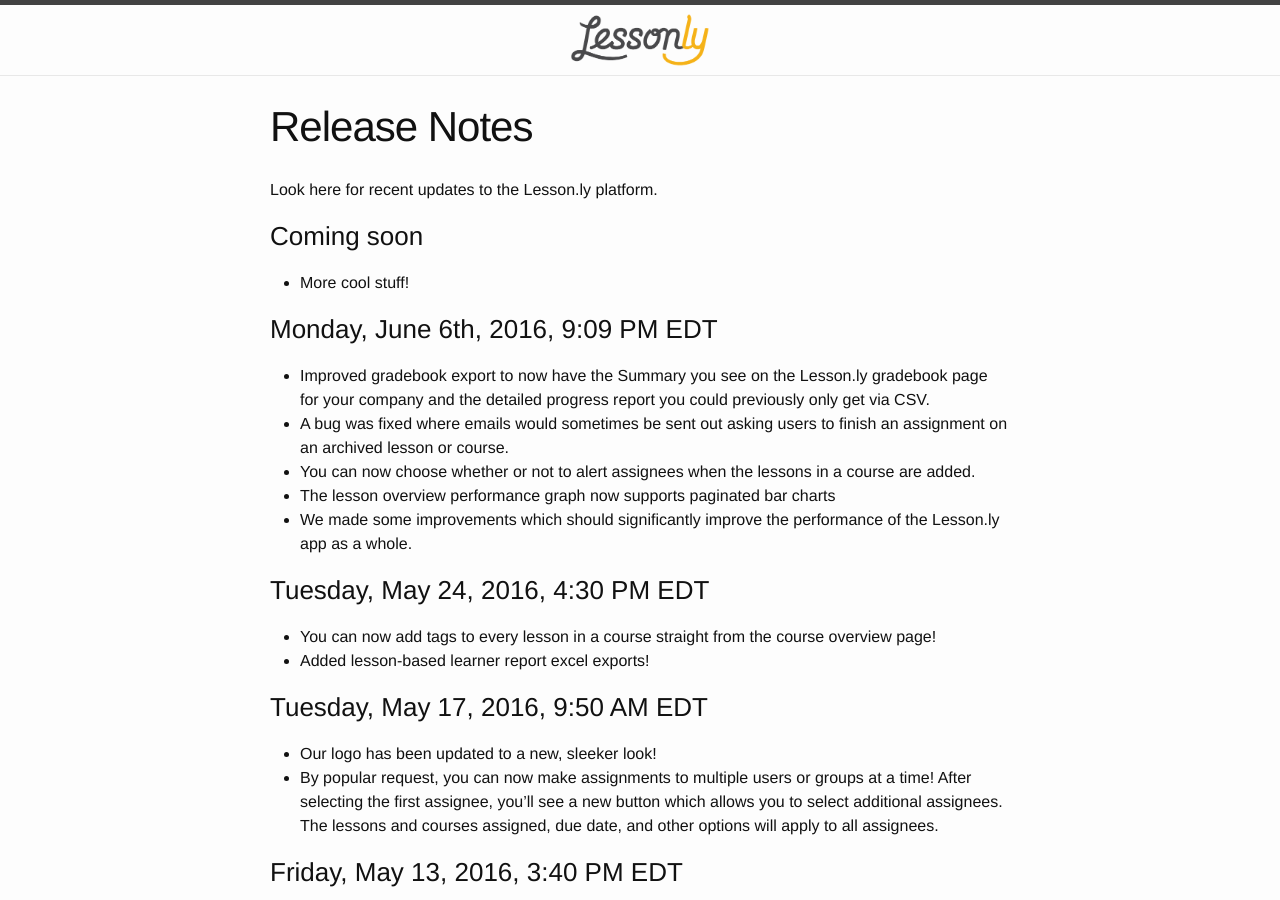
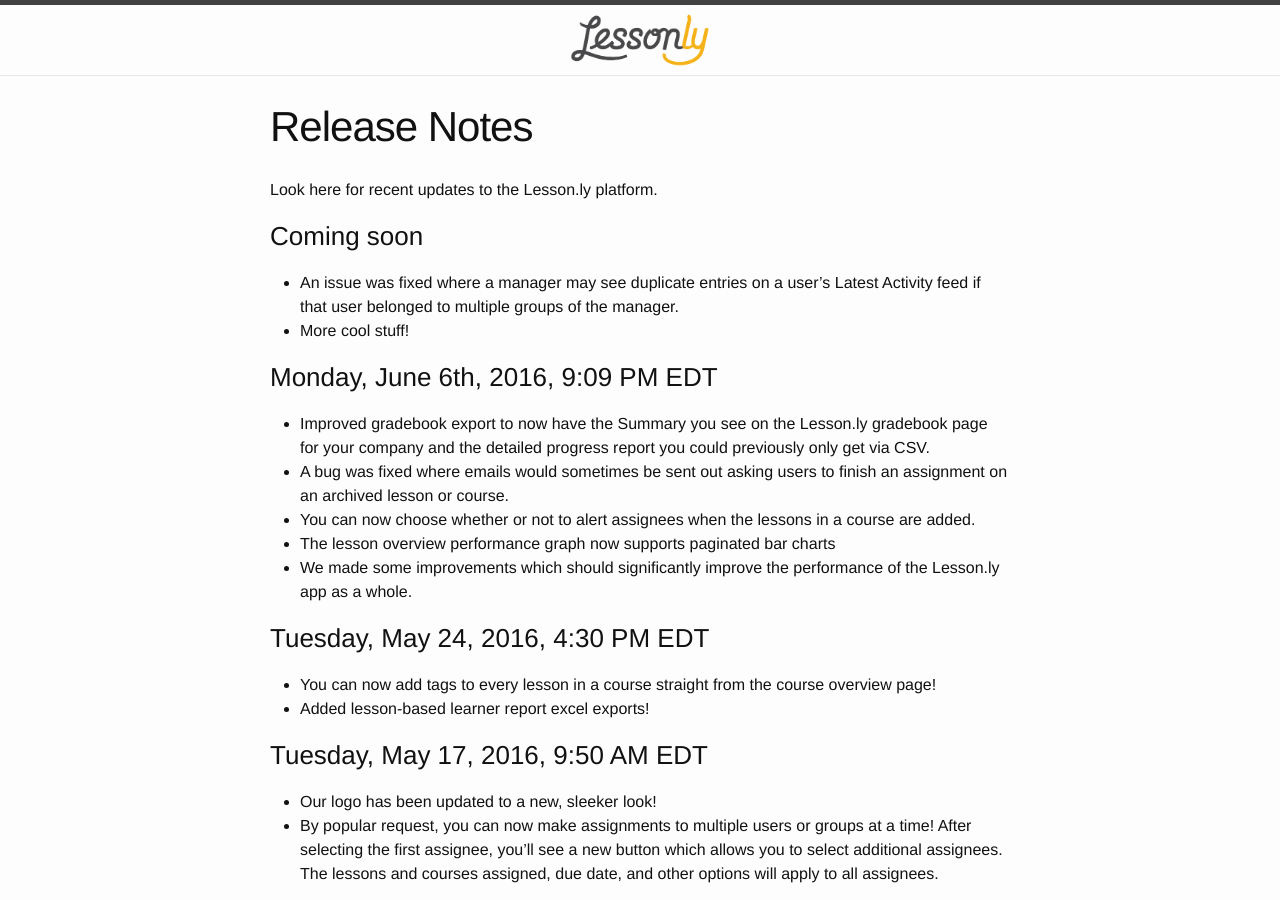
Before and after one commit to isabella232/lessonly.github.io, a Jekyll site: the page built from release-notes.md, in a window 1280 px wide and 900 px high. Built offline with Jekyll 4.4.1, drawn with Linux system fonts in a browser that asks for light colours.

Commit message:
Add #2502 release notes
* Add Fix Managers seeing duplicate entries in User Latest Activity feeds #2502

```diff
--- a/release-notes.md
+++ b/release-notes.md
@@ -8,6 +8,7 @@
 
 ### Coming soon
 
+- An issue was fixed where a manager may see duplicate entries on a user's Latest Activity feed if that user belonged to multiple groups of the manager.
 - More cool stuff!
 
 ### Monday, June 6th, 2016, 9:09 PM EDT
```
